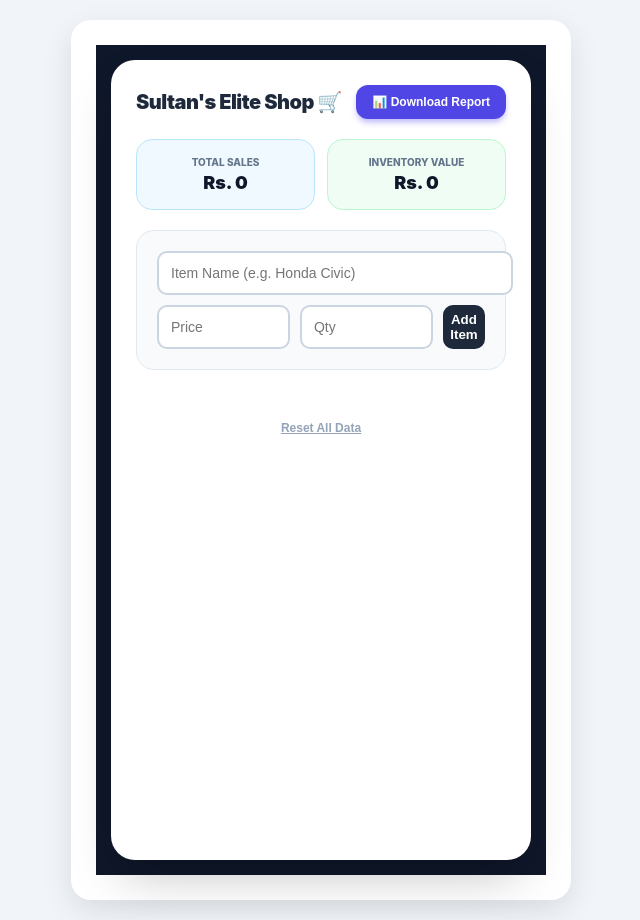
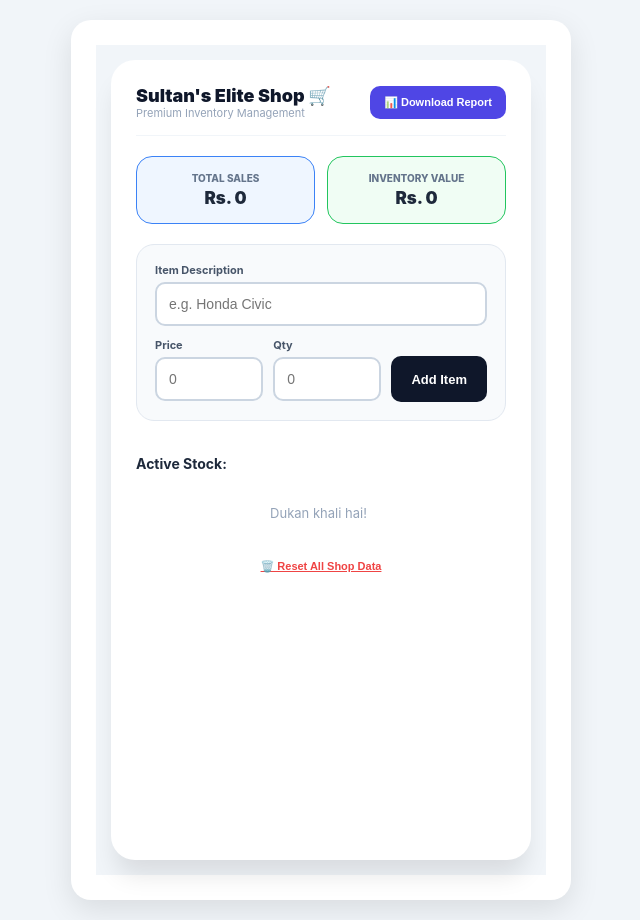
Before and after one commit to muhammadhasnain3031/sultan-elite-shop, a React (Vite) app: page / in a window 1280 px wide. Shown: the whole page, without its empty margins (319-959 px from the left). Built offline with nearby package versions, Linux system fonts and the light colour scheme.

Commit message:
Update App.jsx

```diff
--- a/src/App.jsx
+++ b/src/App.jsx
@@ -2,6 +2,7 @@ import React, { useState, useEffect } from 'react';
 import ListItem from './ListItem';
 
 export default function App() {
+  // --- DATA LOADING ---
   const [fruits, setFruits] = useState(() => {
     const saved = localStorage.getItem('sultan_inventory');
     return saved ? JSON.parse(saved) : [];
@@ -12,12 +13,15 @@ export default function App() {
     return saved ? Number(saved) : 0;
   });
 
+  // --- INPUT STATES ---
   const [inputValue, setInputValue] = useState("");
   const [inputPrice, setInputPrice] = useState("");
   const [quantity, setQuantity] = useState("");
 
+  // --- CALCULATIONS ---
   const totalInventoryValue = fruits.reduce((acc, item) => acc + (item.price * item.quantity), 0);
 
+  // --- AUTO-SAVE ---
   useEffect(() => {
     localStorage.setItem('sultan_inventory', JSON.stringify(fruits));
   }, [fruits]);
@@ -26,34 +30,56 @@ export default function App() {
     localStorage.setItem('sultan_sales', sales.toString());
   }, [sales]);
 
+  // --- EXPORT TO EXCEL (With Date) ---
   const exportToExcel = () => {
     if (fruits.length === 0 && sales === 0) return alert("Report ke liye data zaroori hai!");
-    let csv = "data:text/csv;charset=utf-8,Item Name,Price,Stock,Total Value\n";
+
+    const reportDate = new Date().toLocaleString();
+    let csv = `Sultan Elite Shop - Business Report\nGenerated on: ${reportDate}\n\n`;
+    csv += "Item Name,Price,Stock,Total Value\n";
+
     fruits.forEach(f => {
       csv += `${f.text},${f.price},${f.quantity},${f.price * f.quantity}\n`;
     });
+
     csv += `\nSUMMARY\nTotal Sales,Rs. ${sales}\nInventory Value,Rs. ${totalInventoryValue}`;
+
     const link = document.createElement("a");
-    link.href = encodeURI(csv);
-    link.download = "Sultan_Elite_Report.csv";
+    link.href = encodeURI("data:text/csv;charset=utf-8," + csv);
+    link.download = `Sultan_Report_${new Date().toLocaleDateString()}.csv`;
     link.click();
   };
 
+  // --- ADD ITEM LOGIC ---
   const addFruit = () => {
     if (inputValue && inputPrice && quantity) {
-      setFruits([...fruits, { id: Date.now(), text: inputValue, price: Number(inputPrice), quantity: Number(quantity) }]);
-      setInputValue(""); setInputPrice(""); setQuantity("");
+      setFruits([...fruits, {
+        id: Date.now(),
+        text: inputValue,
+        price: Number(inputPrice),
+        quantity: Number(quantity)
+      }]);
+      setInputValue("");
+      setInputPrice("");
+      setQuantity("");
+    } else {
+      alert("Bhai, sari fields bharna zaroori hain!");
     }
   };
 
   return (
     <div style={styles.container}>
       <div style={styles.card}>
+        {/* Header Section */}
         <header style={styles.header}>
-          <h1 style={styles.title}>Sultan's Elite Shop 🛒</h1>
+          <div>
+            <h1 style={styles.title}>Sultan's Elite Shop 🛒</h1>
+            <p style={{fontSize: '11px', color: '#94a3b8', margin: 0}}>Premium Inventory Management</p>
+          </div>
           <button onClick={exportToExcel} style={styles.exportBtn}>📊 Download Report</button>
         </header>
 
+        {/* Sales & Stock Dashboard */}
         <div style={styles.statsRow}>
            <div style={styles.statBoxBlue}>
               <span style={styles.label}>TOTAL SALES</span>
@@ -65,54 +91,79 @@ export default function App() {
            </div>
         </div>
 
+        {/* Inventory Input Card */}
         <div style={styles.inputCard}>
-          <input style={styles.inputField} placeholder="Item Name (e.g. Honda Civic)" value={inputValue} onChange={e => setInputValue(e.target.value)} />
+          <label style={styles.fieldLabel}>Item Description</label>
+          <input
+            style={styles.inputField}
+            placeholder="e.g. Honda Civic"
+            value={inputValue}
+            onChange={e => setInputValue(e.target.value)}
+          />
+
           <div style={{ display: 'flex', gap: '10px' }}>
-            <input style={styles.inputSmall} type="number" placeholder="Price" value={inputPrice} onChange={e => setInputPrice(e.target.value)} />
-            <input style={styles.inputSmall} type="number" placeholder="Qty" value={quantity} onChange={e => setQuantity(e.target.value)} />
+            <div style={{flex: 1}}>
+               <label style={styles.fieldLabel}>Price</label>
+               <input style={styles.inputSmall} type="number" placeholder="0" value={inputPrice} onChange={e => setInputPrice(e.target.value)} />
+            </div>
+            <div style={{flex: 1}}>
+               <label style={styles.fieldLabel}>Qty</label>
+               <input style={styles.inputSmall} type="number" placeholder="0" value={quantity} onChange={e => setQuantity(e.target.value)} />
+            </div>
             <button style={styles.addBtn} onClick={addFruit}>Add Item</button>
           </div>
         </div>
 
+        {/* Items List Section */}
         <div style={styles.listContainer}>
+          <h3 style={{fontSize: '14px', color: '#1e293b', marginBottom: '10px'}}>Active Stock:</h3>
+          {fruits.length === 0 && <p style={{textAlign: 'center', color: '#94a3b8', fontSize: '13px'}}>Dukan khali hai!</p>}
           {fruits.map(f => (
-            <ListItem key={f.id} data={f} onSell={() => {
+            <ListItem
+              key={f.id}
+              data={f}
+              onSell={() => {
                 if (f.quantity > 0) {
                     setSales(prev => prev + f.price);
                     setFruits(fruits.map(x => x.id === f.id ? { ...x, quantity: x.quantity - 1 } : x));
                 }
-            }} onAdd={() => setFruits(fruits.map(x => x.id === f.id ? {...x, quantity: x.quantity + 1} : x))} onDelete={() => setFruits(fruits.filter(x => x.id !== f.id))} />
+              }}
+              onAdd={() => setFruits(fruits.map(x => x.id === f.id ? {...x, quantity: x.quantity + 1} : x))}
+              onDelete={() => {
+                if(confirm("Ye item delete kar dein?")) {
+                  setFruits(fruits.filter(x => x.id !== f.id));
+                }
+              }}
+            />
           ))}
         </div>
 
-        <button onClick={() => { if(confirm("Data reset?")) { localStorage.clear(); window.location.reload(); } }} style={styles.resetLink}>Reset All Data</button>
+        {/* Reset Button at Bottom */}
+        <button onClick={() => { if(confirm("Kya aap waqayi saara data reset karna chahte hain?")) { localStorage.clear(); window.location.reload(); } }} style={styles.resetLink}>
+            🗑️ Reset All Shop Data
+        </button>
       </div>
     </div>
   );
 }
 
-// Styles ko bas thora upgrade kiya hai, functionality wahi hai
+// --- ELITE STYLING ---
 const styles = {
-  container: { backgroundColor: '#0f172a', minHeight: '100vh', padding: '15px', display: 'flex', justifyContent: 'center', fontFamily: 'Inter, sans-serif' },
-  card: { width: '100%', maxWidth: '480px', backgroundColor: '#ffffff', padding: '25px', borderRadius: '24px', boxShadow: '0 25px 50px -12px rgba(0, 0, 0, 0.25)' },
-  header: { display: 'flex', justifyContent: 'space-between', alignItems: 'center', marginBottom: '20px' },
-  title: { fontSize: '20px', fontWeight: '900', color: '#1e293b', margin: 0, letterSpacing: '-0.5px' },
-
-  // Indigo Premium Button
-  exportBtn: { backgroundColor: '#4f46e5', color: '#ffffff', border: 'none', padding: '10px 16px', borderRadius: '12px', cursor: 'pointer', fontSize: '12px', fontWeight: '700', boxShadow: '0 4px 6px -1px rgba(79, 70, 229, 0.4)' },
-
+  container: { backgroundColor: '#f1f5f9', minHeight: '100vh', padding: '15px', display: 'flex', justifyContent: 'center', fontFamily: '"Inter", sans-serif' },
+  card: { width: '100%', maxWidth: '500px', backgroundColor: '#ffffff', padding: '25px', borderRadius: '24px', boxShadow: '0 20px 25px -5px rgba(0,0,0,0.1)' },
+  header: { display: 'flex', justifyContent: 'space-between', alignItems: 'center', marginBottom: '20px', borderBottom: '1px solid #f1f5f9', paddingBottom: '15px' },
+  title: { fontSize: '18px', fontWeight: '900', color: '#0f172a', margin: 0 },
+  exportBtn: { backgroundColor: '#4f46e5', color: '#fff', border: 'none', padding: '10px 14px', borderRadius: '10px', cursor: 'pointer', fontSize: '11px', fontWeight: '700' },
   statsRow: { display: 'flex', gap: '12px', marginBottom: '20px' },
-  statBoxBlue: { flex: 1, padding: '16px', borderRadius: '16px', backgroundColor: '#f0f9ff', border: '1px solid #bae6fd', textAlign: 'center' },
-  statBoxGreen: { flex: 1, padding: '16px', borderRadius: '16px', backgroundColor: '#f0fdf4', border: '1px solid #bbf7d0', textAlign: 'center' },
+  statBoxBlue: { flex: 1, padding: '15px', borderRadius: '16px', backgroundColor: '#eff6ff', border: '1px solid #3b82f6', textAlign: 'center' },
+  statBoxGreen: { flex: 1, padding: '15px', borderRadius: '16px', backgroundColor: '#f0fdf4', border: '1px solid #22c55e', textAlign: 'center' },
   label: { display: 'block', fontSize: '10px', fontWeight: '800', color: '#64748b', marginBottom: '4px', textTransform: 'uppercase' },
-  val: { fontSize: '18px', fontWeight: '900', color: '#0f172a' },
-
-  // Inputs (Wahi logic jo aapne di, bas border thora clean)
-  inputCard: { backgroundColor: '#f8fafc', padding: '20px', borderRadius: '18px', marginBottom: '25px', border: '1px solid #e2e8f0' },
-  inputField: { color:'black', width: '100%', padding: '12px', borderRadius: '10px', border: '2px solid #cbd5e1', marginBottom: '10px', outline: 'none', fontSize: '14px', backgroundColor: '#fff' },
-  inputSmall: { color:'black', width: '32%', padding: '12px', borderRadius: '10px', border: '2px solid #cbd5e1', outline: 'none', fontSize: '14px', backgroundColor: '#fff' },
-  addBtn: { flex: 1, backgroundColor: '#1e293b', color: '#ffffff', border: 'none', borderRadius: '10px', fontWeight: '800', cursor: 'pointer', transition: 'all 0.2s' },
-
-  listContainer: { display: 'flex', flexDirection: 'column', gap: '10px', maxHeight: '300px', overflowY: 'auto' },
-  resetLink: { width: '100%', marginTop: '25px', background: 'none', border: 'none', color: '#94a3b8', fontSize: '12px', cursor: 'pointer', fontWeight: '700', textDecoration: 'underline' }
+  val: { fontSize: '17px', fontWeight: '900', color: '#1e293b' },
+  inputCard: { backgroundColor: '#f8fafc', padding: '18px', borderRadius: '18px', marginBottom: '20px', border: '1px solid #e2e8f0' },
+  fieldLabel: { fontSize: '11px', fontWeight: '700', color: '#475569', marginBottom: '5px', display: 'block' },
+  inputField: { color:'black', width: '100%', padding: '12px', borderRadius: '10px', border: '2px solid #cbd5e1', marginBottom: '12px', outline: 'none', fontSize: '14px', backgroundColor: '#fff', boxSizing: 'border-box' },
+  inputSmall: { color:'black', width: '100%', padding: '12px', borderRadius: '10px', border: '2px solid #cbd5e1', outline: 'none', fontSize: '14px', backgroundColor: '#fff', boxSizing: 'border-box' },
+  addBtn: { height: '46px', marginTop: '18px', padding: '0 20px', backgroundColor: '#0f172a', color: '#fff', border: 'none', borderRadius: '10px', fontWeight: '800', cursor: 'pointer', fontSize: '13px' },
+  listContainer: { display: 'flex', flexDirection: 'column', gap: '10px', maxHeight: '320px', overflowY: 'auto', paddingRight: '5px' },
+  resetLink: { width: '100%', marginTop: '25px', background: 'none', border: 'none', color: '#ef4444', fontSize: '11px', cursor: 'pointer', fontWeight: '700', textDecoration: 'underline' }
 };
```
